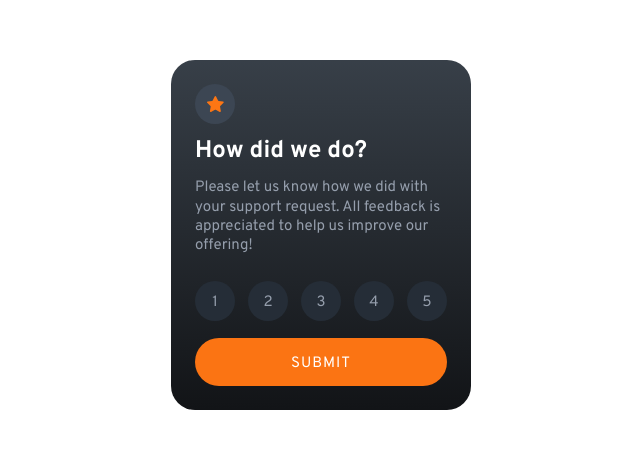
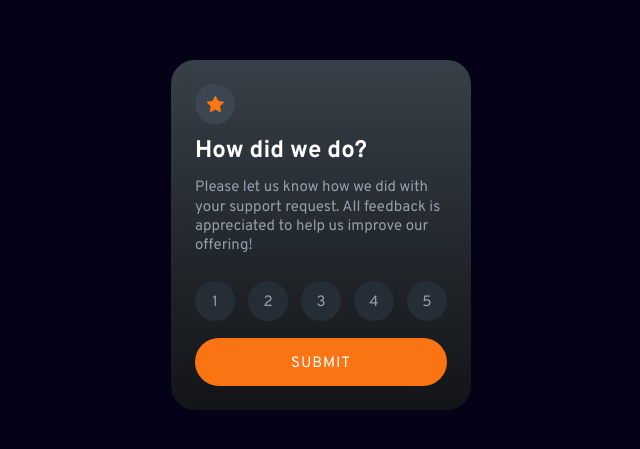
Before and after one commit to abraund/Challenges, a plain HTML site: page frontend-mentor/interactive-rating-component-main/index.html in a window 1280 px wide. Shown: the part 165-614 px from the top of the page, without its empty margins (319-959 px from the left). Drawn offline with Linux system fonts and the light colour scheme.

Commit message:
Dark background.

```diff
--- a/frontend-mentor/interactive-rating-component-main/style.css
+++ b/frontend-mentor/interactive-rating-component-main/style.css
@@ -1,16 +1,4 @@
 @import url('https://fonts.googleapis.com/css2?family=Overpass:wght@400;700&display=swap');
-/*
-### Primary
-
-- Orange: hsl(25, 97%, 53%)
-
-### Neutral
-
-- White: hsl(0, 0%, 100%)
-- Light Grey: hsl(217, 12%, 63%)
-- Medium Grey: hsl(216, 12%, 54%)
-- Dark Blue: hsl(213, 19%, 18%)
-- Very Dark Blue: hsl(216, 12%, 8%) */
 
 *, *:before, *:after{
 	margin: 0;
@@ -28,6 +16,7 @@ body {
     display: grid;
     place-content: center;
     height: 100vh;
+    background: hsl(249, 84%, 5%);
 }
 
 .feedback {
```
